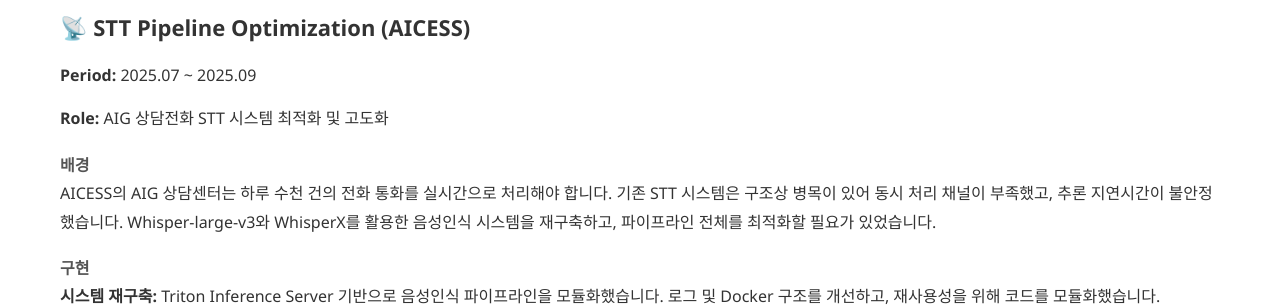
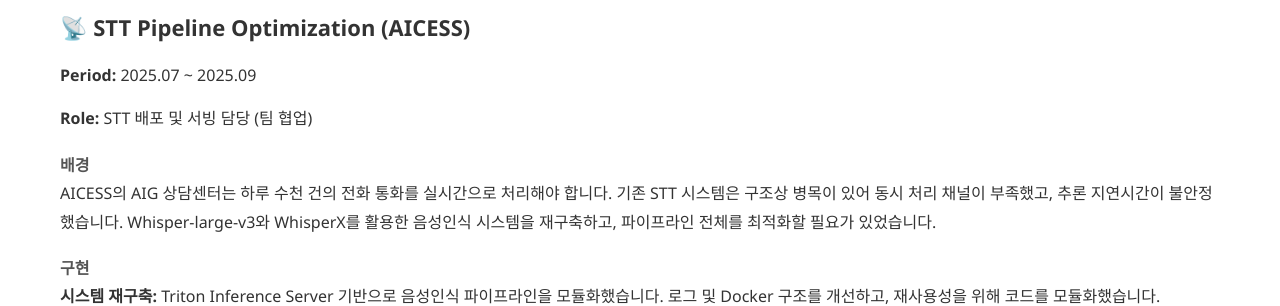
Before and after one commit to ckc5800/ckc5800.github.io, a Jekyll site: the page built from projects.html, in a window 1280 px wide and 900 px high, scrolled down 1701 px. Shown: the part 153-459 px from the top of the window. Built offline with Jekyll 4.4.1, drawn with Linux system fonts in a browser that asks for light colours.

Commit message:
Update STT project role to reflect team deployment and serving responsibilities

```diff
--- a/projects.html
+++ b/projects.html
@@ -71,7 +71,7 @@
 <div style="margin-bottom: 50px;">
     <h3>📡 STT Pipeline Optimization (AICESS)</h3>
     <p><strong>Period:</strong> 2025.07 ~ 2025.09</p>
-    <p><strong>Role:</strong> AIG 상담전화 STT 시스템 최적화 및 고도화</p>
+    <p><strong>Role:</strong> STT 배포 및 서빙 담당 (팀 협업)</p>
 
     <h4 style="margin-top: 20px; color: #555;">배경</h4>
     <p>AICESS의 AIG 상담센터는 하루 수천 건의 전화 통화를 실시간으로 처리해야 합니다. 기존 STT 시스템은 구조상 병목이 있어 동시 처리 채널이 부족했고, 추론 지연시간이 불안정했습니다. Whisper-large-v3와 WhisperX를 활용한 음성인식 시스템을 재구축하고, 파이프라인 전체를 최적화할 필요가 있었습니다.</p>
```
